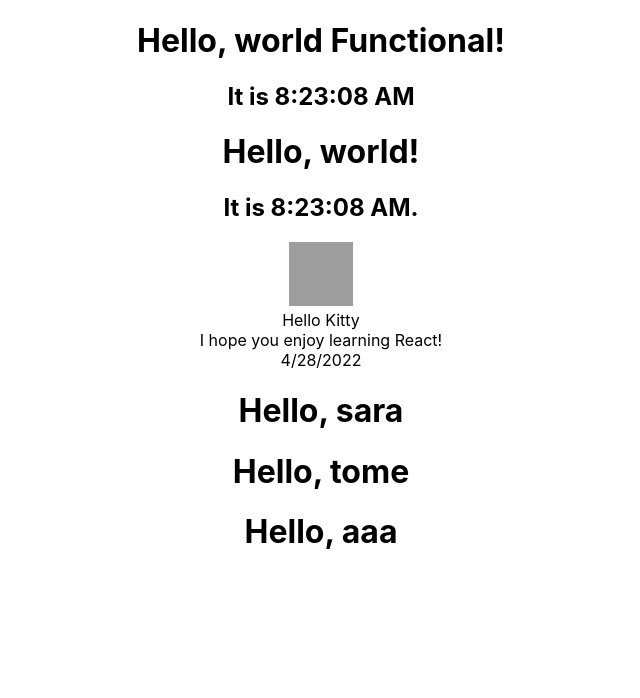
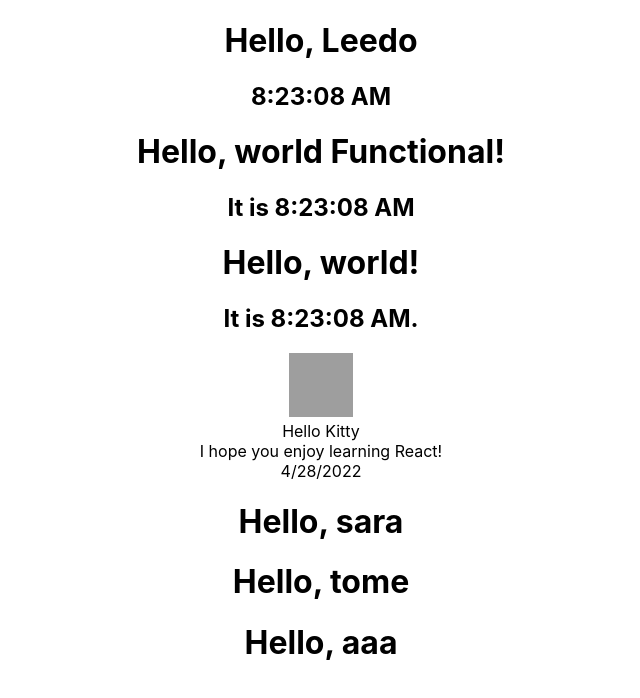
Before and after one commit to kwaegeo/my-app, a React (Create React App) app: page / in a window 1280 px wide. Shown: the top 698 px of the page, without its empty margins (319-959 px from the left). Built offline with nearby package versions, Linux system fonts and the light colour scheme; grey boxes are pictures that could not be loaded.

Commit message:
2-6. 컴포넌트 생명주기

```diff
--- a/src/App.js
+++ b/src/App.js
@@ -1,4 +1,5 @@
 import './App.css';
+import ClassComponent2 from './components/2-6 LifeCycle/ClassComponent';
 import Composition from './components/2-4 Props/Composition'
 import Extraction from './components/2-4 Props/Extraction/Extraction';
 import ClassComponent from './components/2-5 State/ClassComponent';
@@ -7,6 +8,7 @@
 function App() {
   return (
     <div className="App">
+      <ClassComponent2 />
       <FunctionalComponent />
       <ClassComponent />
       <Extraction/>
--- /dev/null
+++ b/src/components/2-6 LifeCycle/ClassComponent.jsx
@@ -0,0 +1,49 @@
+import React, { Component } from 'react'
+
+export default class ClassComponent extends Component {
+
+    constructor(props){
+        super(props);
+        console.log('constructor');
+        this.state = {date: new Date()};
+        // this.handleClick = this.handleClick.bind(this);
+    }
+
+
+    componentDidMount(){
+        console.log('componentDidMount');
+
+        this.timerID = setInterval(()=> this.tick(), 1000);
+    }
+
+    componentDidUpdate(){
+        console.log('componentDidUpdate');
+
+    }
+
+    componentWillUnmount(){
+        console.log('componentWillUnmount');
+
+        clearInterval(this.timerID);
+    }
+
+    tick(){
+        console.log('tick');
+        this.setState({date: new Date()});
+    }
+
+    handleClick =() =>{
+        alert(this.state.date);
+    }
+
+
+    render() {
+        console.log('render');
+        return (
+      <div>
+          <h1 onClick={this.handleClick}>Hello, Leedo</h1>
+          <h2>{this.state.date.toLocaleTimeString()}</h2>
+      </div>
+    )
+  }
+}
```
